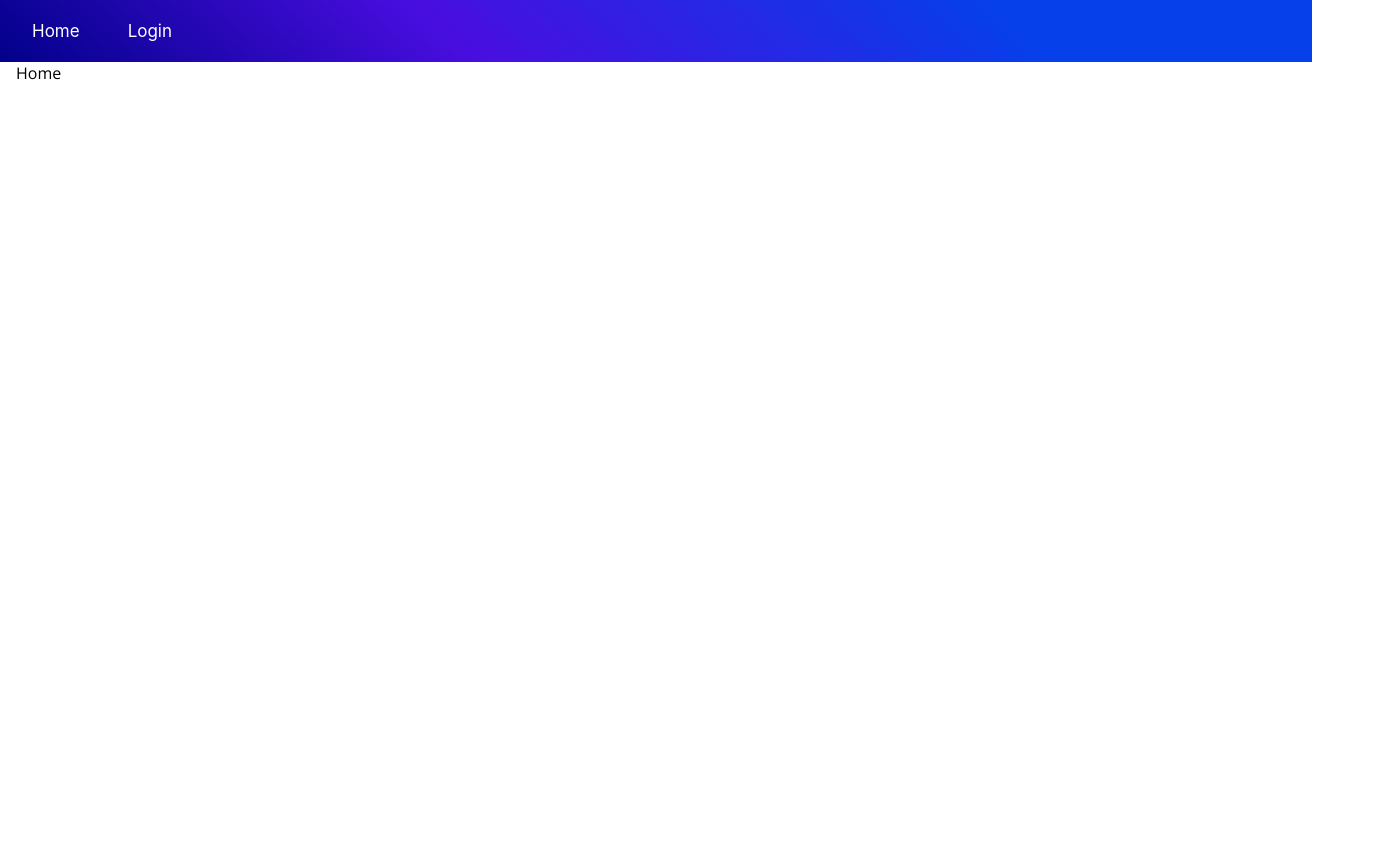
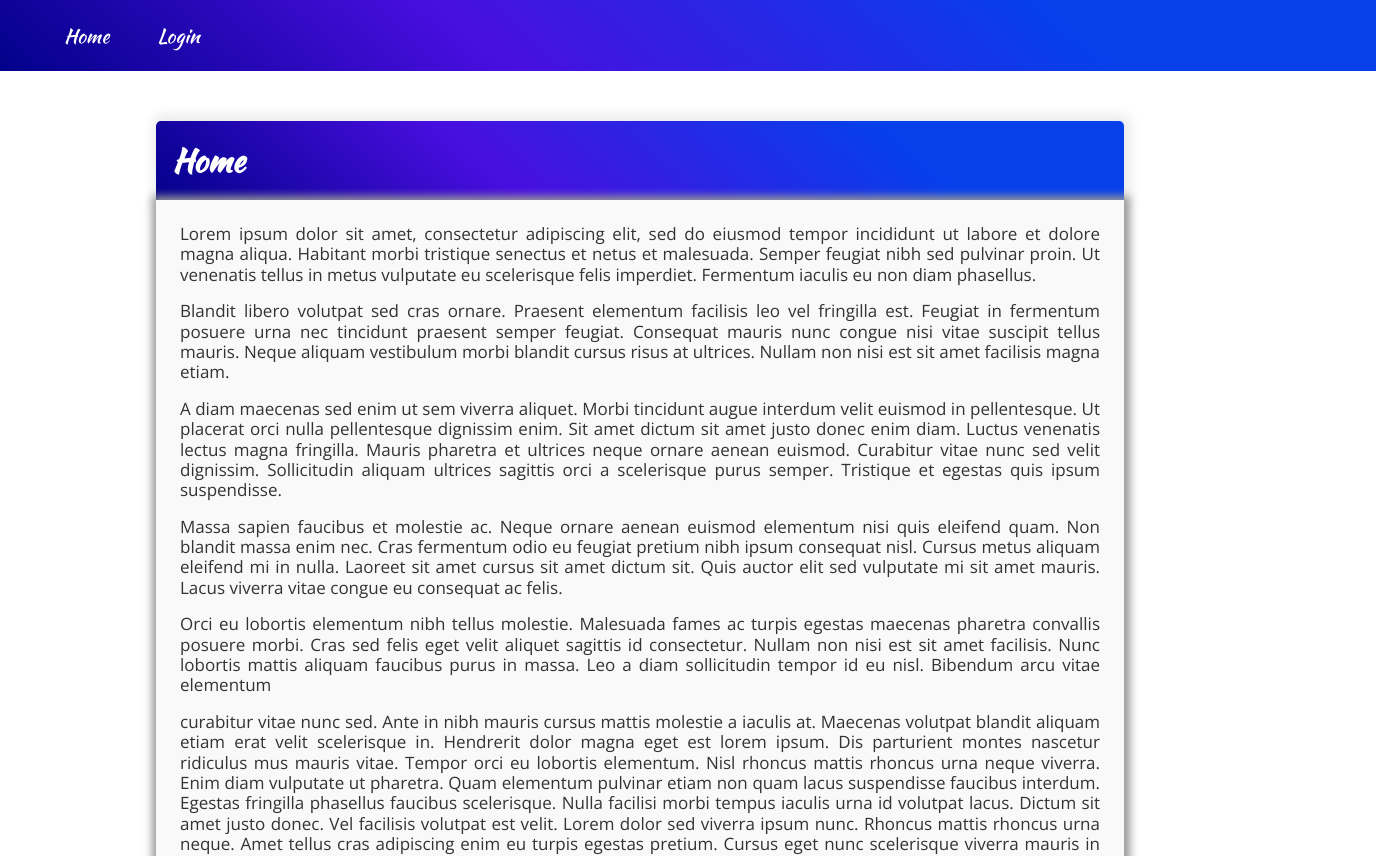
Before and after one commit to mhdrezaei/react-login-page, a React (Create React App) app: page / in a window 1280 px wide. Shown: the top 856 px of the page, 1376 px wide, since content can reach past the window. Before the commit the page ends 800 px from the top, so only its background shows below. Built offline with nearby package versions, Linux system fonts and the light colour scheme.

Commit message:
create Home page

```diff
--- a/src/components/App.js
+++ b/src/components/App.js
@@ -4,7 +4,10 @@ import { createGlobalStyle } from "styled-components";
 import Home from "./pages/Home";
 import Login from "./pages/Login";
 
-const globalStyle = createGlobalStyle`
+const GlobalStyle = createGlobalStyle`
+html{
+  overflow-x: hidden;
+}
 body{
   background-color: white;
   min-height: 100vh;
@@ -12,10 +15,20 @@ body{
   margin: 0;
   color: black;
 }
+h1 , h2 , h3 , h4 , h5 , h6 {
+  font-family: 'Kaushan Script';
+}
+p{
+  margin: 0;
+  padding: 0;
+  margin-block-start: 0;
+  margin-block-end: 0;
+}
 `;
 function App() {
   return (
     <>
+      <GlobalStyle />
       <Routes>
         <Route path="/login" element={<Login />} />
         <Route path="/" element={<Home />} />
--- a/src/components/Header.js
+++ b/src/components/Header.js
@@ -11,14 +11,14 @@ const HeaderWrapper = styled.header`
     rgba(73, 14, 224, 1) 65%,
     rgba(2, 1, 138, 1) 100%
   );
-  padding: 1rem;
+  padding: 1rem 3rem;
   display: flex;
   align-items: center;
   gap: 1rem;
 
   & a {
     color: white;
-    font-size: 17px;
+    font-size: 20px;
     text-decoration: none;
     position: relative;
     text-align: center;
--- a/src/components/common/PageLayout.js
+++ b/src/components/common/PageLayout.js
@@ -3,8 +3,8 @@ import React from "react";
 import styled from "styled-components";
 
 const Content = styled.main`
-  max-width: 800px;
-  margin: 80 auto 0 auto;
+  max-width: 1000px;
+  margin: 50px auto 0 auto;
   padding: 0 16px;
   box-sizing: border-box;
   font-family: "Open Sans";
--- a/src/components/pages/Home.js
+++ b/src/components/pages/Home.js
@@ -1,10 +1,112 @@
 import PageLayout from "components/common/PageLayout";
 import React from "react";
+import styled from "styled-components";
 
+const Paragraph = styled.p`
+  font-family: "open Sans";
+  font-size: 17px;
+  text-align: justify;
+  line-height: 1.2;
+  margin-bottom: 1rem;
+`;
+
+const Content = styled.div`
+  padding: 1.5rem;
+  background-color: #f9f9f9;
+  color: #333;
+  border-radius: 0 0 5px 5px;
+  box-shadow: 1px 1px 8px 5px #999;
+  border-bottom: 5px solid #02018a;
+  margin-bottom: 5rem;
+`;
+
+const Heading = styled.h1`
+  background: linear-gradient(
+    222deg,
+    rgba(5, 64, 235, 1) 23%,
+    rgba(73, 14, 224, 1) 65%,
+    rgba(2, 1, 138, 1) 100%
+  );
+  padding: 1rem;
+  margin-bottom: 0;
+  color: white;
+  border-radius: 5px 5px 0 0;
+  box-shadow: 2px -2px 12px 5px #ececec;
+`;
 function Home() {
   return (
     <PageLayout>
-        Home
+      <Heading>Home</Heading>
+      <Content>
+        <Paragraph>
+          Lorem ipsum dolor sit amet, consectetur adipiscing elit, sed do
+          eiusmod tempor incididunt ut labore et dolore magna aliqua. Habitant
+          morbi tristique senectus et netus et malesuada. Semper feugiat nibh
+          sed pulvinar proin. Ut venenatis tellus in metus vulputate eu
+          scelerisque felis imperdiet. Fermentum iaculis eu non diam phasellus.
+        </Paragraph>
+        <Paragraph>
+          Blandit libero volutpat sed cras ornare. Praesent elementum facilisis
+          leo vel fringilla est. Feugiat in fermentum posuere urna nec tincidunt
+          praesent semper feugiat. Consequat mauris nunc congue nisi vitae
+          suscipit tellus mauris. Neque aliquam vestibulum morbi blandit cursus
+          risus at ultrices. Nullam non nisi est sit amet facilisis magna etiam.
+        </Paragraph>
+        <Paragraph>
+          A diam maecenas sed enim ut sem viverra aliquet. Morbi tincidunt augue
+          interdum velit euismod in pellentesque. Ut placerat orci nulla
+          pellentesque dignissim enim. Sit amet dictum sit amet justo donec enim
+          diam. Luctus venenatis lectus magna fringilla. Mauris pharetra et
+          ultrices neque ornare aenean euismod. Curabitur vitae nunc sed velit
+          dignissim. Sollicitudin aliquam ultrices sagittis orci a scelerisque
+          purus semper. Tristique et egestas quis ipsum suspendisse.
+        </Paragraph>
+        <Paragraph>
+          Massa sapien faucibus et molestie ac. Neque ornare aenean euismod
+          elementum nisi quis eleifend quam. Non blandit massa enim nec. Cras
+          fermentum odio eu feugiat pretium nibh ipsum consequat nisl. Cursus
+          metus aliquam eleifend mi in nulla. Laoreet sit amet cursus sit amet
+          dictum sit. Quis auctor elit sed vulputate mi sit amet mauris. Lacus
+          viverra vitae congue eu consequat ac felis.
+        </Paragraph>
+        <Paragraph>
+          Orci eu lobortis elementum nibh tellus molestie. Malesuada fames ac
+          turpis egestas maecenas pharetra convallis posuere morbi. Cras sed
+          felis eget velit aliquet sagittis id consectetur. Nullam non nisi est
+          sit amet facilisis. Nunc lobortis mattis aliquam faucibus purus in
+          massa. Leo a diam sollicitudin tempor id eu nisl. Bibendum arcu vitae
+          elementum
+        </Paragraph>
+        <Paragraph>
+          curabitur vitae nunc sed. Ante in nibh mauris cursus mattis molestie a
+          iaculis at. Maecenas volutpat blandit aliquam etiam erat velit
+          scelerisque in. Hendrerit dolor magna eget est lorem ipsum. Dis
+          parturient montes nascetur ridiculus mus mauris vitae. Tempor orci eu
+          lobortis elementum. Nisl rhoncus mattis rhoncus urna neque viverra.
+          Enim diam vulputate ut pharetra. Quam elementum pulvinar etiam non
+          quam lacus suspendisse faucibus interdum. Egestas fringilla phasellus
+          faucibus scelerisque. Nulla facilisi morbi tempus iaculis urna id
+          volutpat lacus. Dictum sit amet justo donec. Vel facilisis volutpat
+          est velit. Lorem dolor sed viverra ipsum nunc. Rhoncus mattis rhoncus
+          urna neque. Amet tellus cras adipiscing enim eu turpis egestas
+          pretium. Cursus eget nunc scelerisque viverra mauris in aliquam sem.
+          Volutpat ac tincidunt vitae semper quis lectus. Erat nam at lectus
+          urna duis convallis convallis
+        </Paragraph>
+        <Paragraph>
+          tellus id. Euismod nisi porta lorem mollis aliquam. Quam id leo in
+          vitae turpis. Ac odio tempor orci dapibus ultrices in iaculis.
+          Vulputate eu scelerisque felis imperdiet proin fermentum leo vel. Id
+          semper risus in hendrerit. Suspendisse ultrices gravida dictum fusce.
+          Ut sem viverra aliquet eget sit. Vitae proin sagittis nisl rhoncus
+          mattis rhoncus urna neque viverra. Ut venenatis tellus in metus
+          vulputate eu scelerisque felis imperdiet. Volutpat diam ut venenatis
+          tellus in metus vulputate eu. In fermentum et sollicitudin ac orci.
+          Egestas sed tempus urna et pharetra pharetra massa massa. A
+          pellentesque sit amet porttitor eget dolor morbi. Quis lectus nulla at
+          volutpat diam ut venenatis.
+        </Paragraph>
+      </Content>
     </PageLayout>
   );
 }
```
